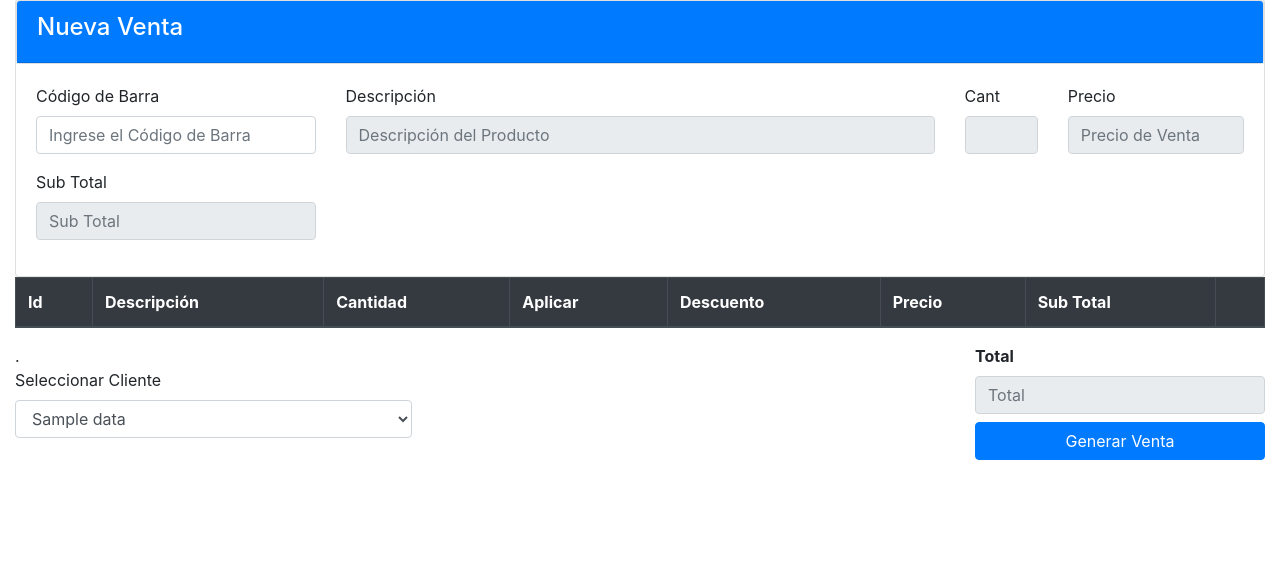
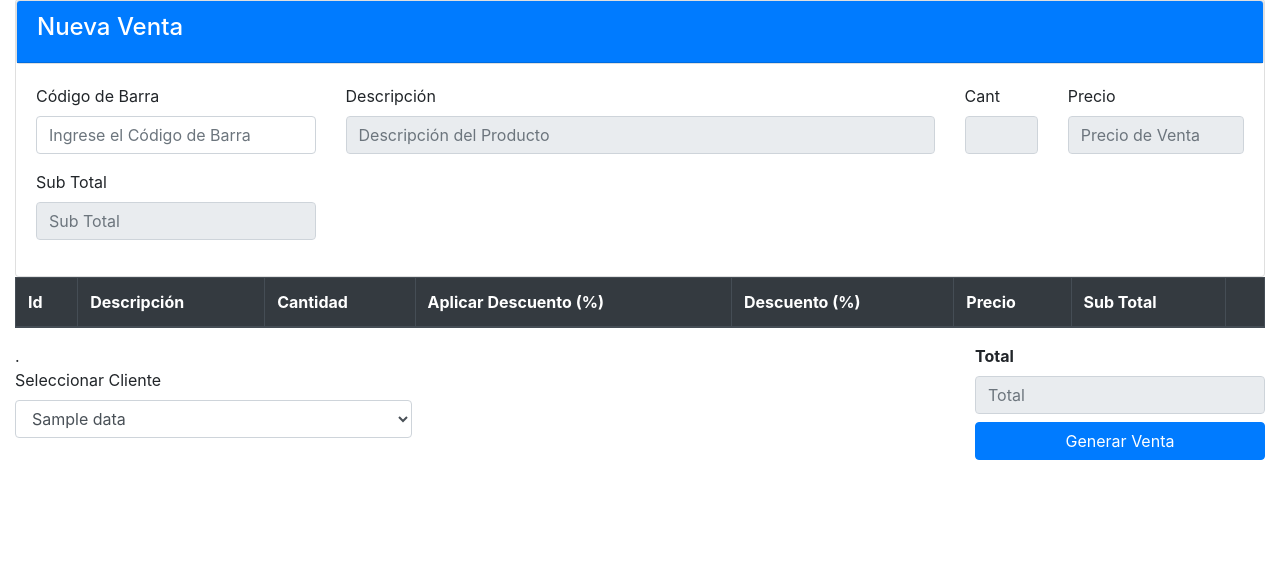
Before and after one commit to ChoniGomez/Proyecto-Web, a PHP site: the page made by Views/Ventas/index.php in a window 1280 px wide. Shown: the part 65-632 px from the top of the page. Run offline with PHP 8.4, Linux system fonts and the light colour scheme; the template is opened without the code that fills it: most values are stand-ins (such as "Sample title", 1, 10 or a date in 2020); data that the repository does not hold is empty; some libraries are stand-ins or nearby versions.

Commit message:
Version Mejorada con Porcentaje de Descuento en Ventas

```diff
--- a/Assets/js/funciones.js
+++ b/Assets/js/funciones.js
@@ -2134,7 +2134,7 @@ function cargarDetallesVentas() {
                 <td>${row['id']}</td>
                 <td>${row['descripcion']}</td>
                 <td>${row['cantidad']}</td>
-                <td><input class="form-control" placeholder="Desc" type="text" onkeyup="calcularDescuento(event, ${row['id']})"></input></td>
+                <td><input class="form-control" placeholder="Descuento en Porcentaje" type="text" onkeyup="calcularDescuento(event, ${row['id']})"></input></td>
                 <td>${row['descuento']}</td>
                 <td>${row['precio']}</td>
                 <td>${row['sub_total']}</td>
--- a/Views/Ventas/index.php
+++ b/Views/Ventas/index.php
@@ -49,8 +49,8 @@
             <th>Id</th>
             <th>Descripción</th>
             <th>Cantidad</th>
-            <th>Aplicar</th>
-            <th>Descuento</th>
+            <th>Aplicar Descuento (%)</th>
+            <th>Descuento (%)</th>
             <th>Precio</th>
             <th>Sub Total</th>
             <th></th>
--- a/Views/index.php
+++ b/Views/index.php
@@ -7,7 +7,7 @@
         <meta name="description" content="" />
         <meta name="author" content="" />
         <title>Iniciar Sesión</title>
-        <link rel="icon" type="image/png" sizes="16x16" href="<?php echo base_url;?>Assets/img/favicon-16x16.png">
+        <link rel="icon" type="image/png" sizes="16x16" href="<?php echo base_url;?>Assets/img/1739268815.png">
         <link href="<?php echo base_url;?>Assets/css/styles.css" rel="stylesheet" />
         <script src="<?php echo base_url;?>Assets/js/all.min.js" crossorigin="anonymous"></script>
     </head>
```
Also changed, not shown: Controllers/Ventas.php (+24 -10 lines).
